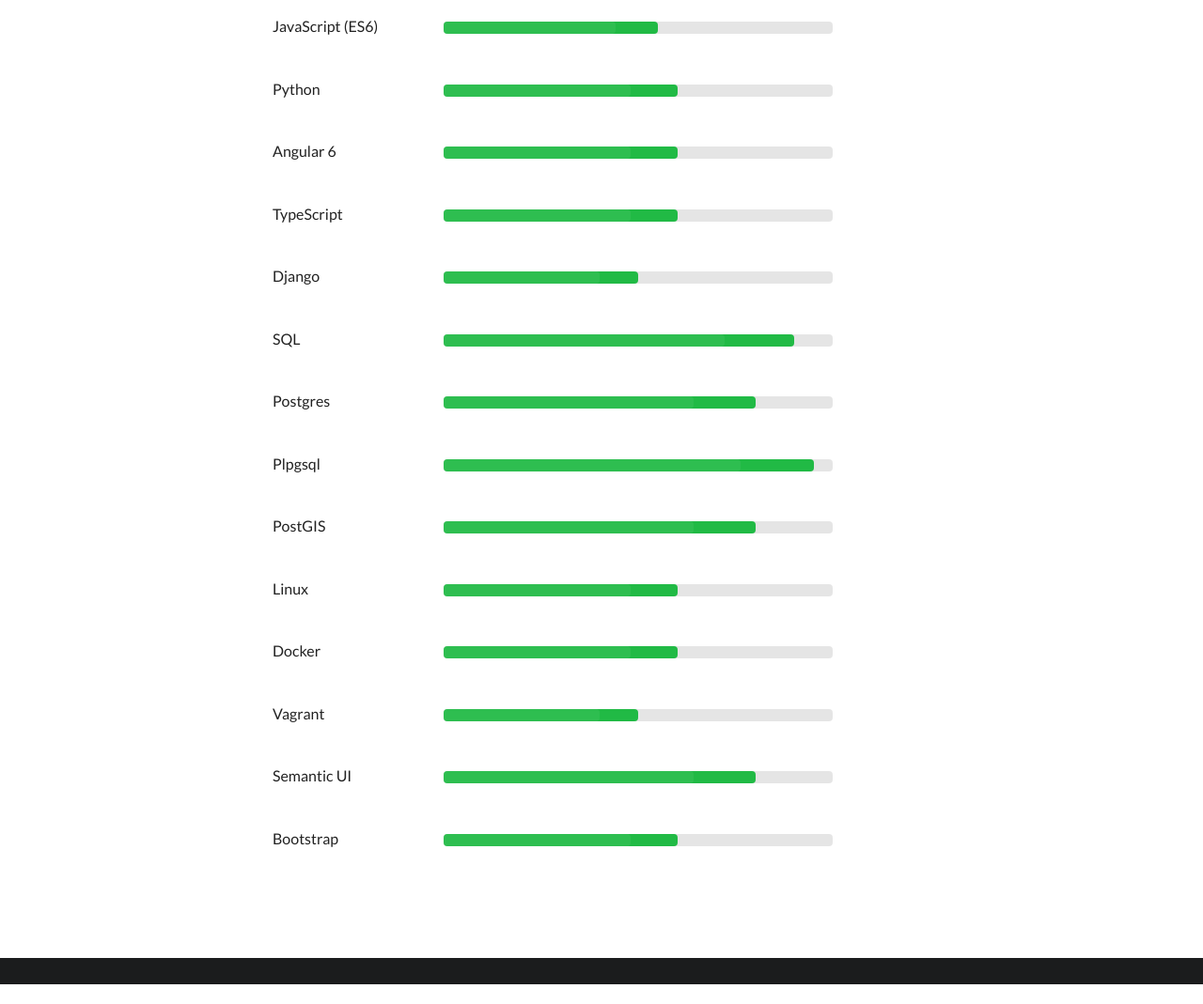
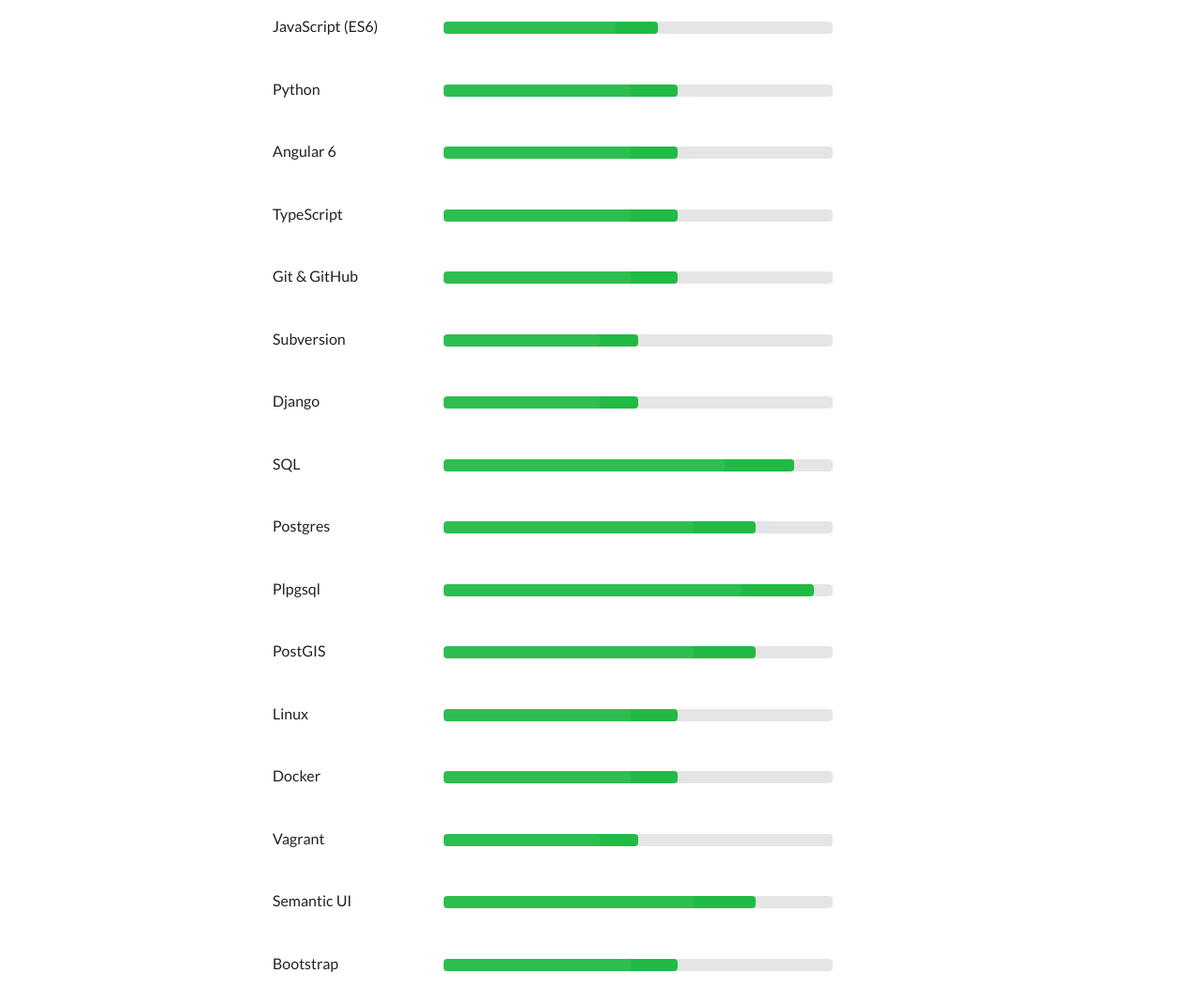
Before and after one commit to IvanBodnar/ivanbodnar.github.io, a website: page index.html in a window 1280 px wide. Shown: the part 2072-3141 px from the top of the page at 94% size. Before the commit the page ends 3120 px from the top, so only its background shows below. Drawn offline with Linux system fonts and the light colour scheme.

Commit message:
Agregados items tecnologías

```diff
--- a/index.html
+++ b/index.html
@@ -307,6 +307,26 @@
 
             <!--Tecnología Item-->
             <div class="four wide column">
+                <p>Git & GitHub</p>
+            </div>
+            <div class="twelve wide column">
+                <div class="ui green small progress" data-percent="60">
+                    <div class="bar"></div>
+                </div>
+            </div>
+
+            <!--Tecnología Item-->
+            <div class="four wide column">
+                <p>Subversion</p>
+            </div>
+            <div class="twelve wide column">
+                <div class="ui green small progress" data-percent="50">
+                    <div class="bar"></div>
+                </div>
+            </div>
+
+            <!--Tecnología Item-->
+            <div class="four wide column">
                 <p>Django</p>
             </div>
             <div class="twelve wide column">
```
